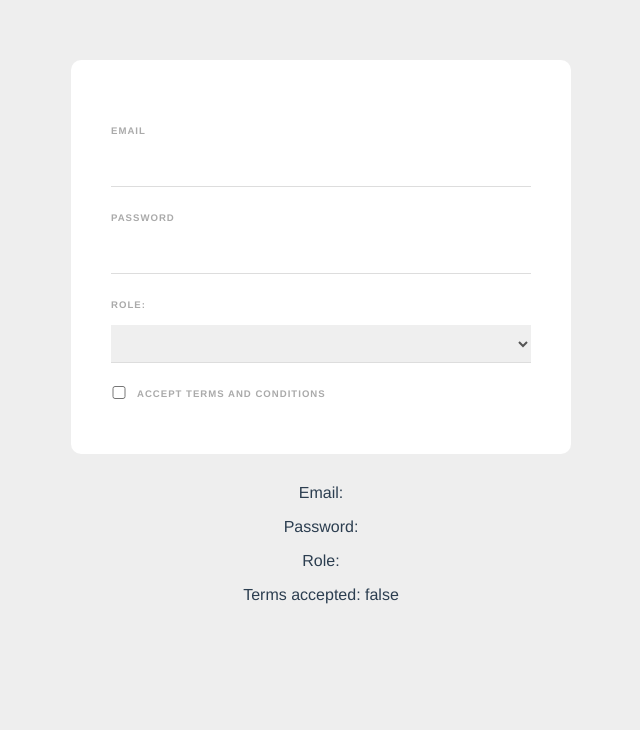
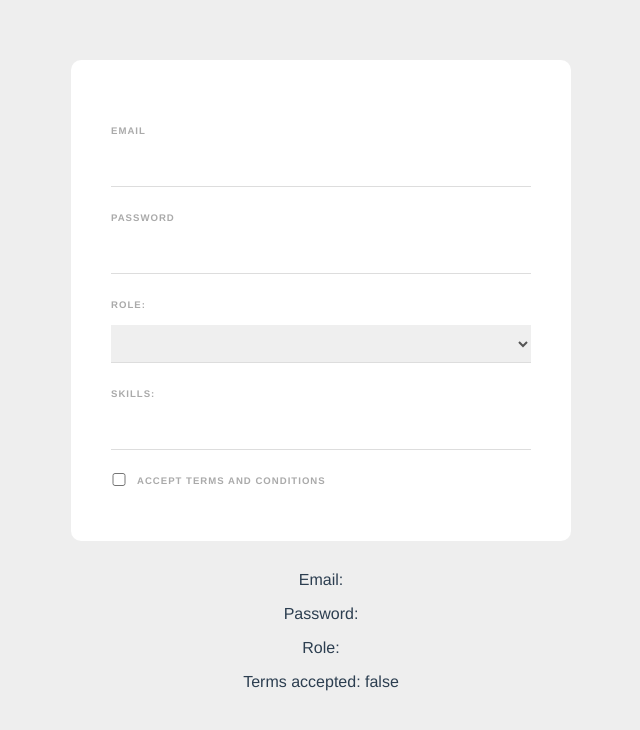
Before and after one commit to hekla00/Web-form, a Vue app: page / in a window 1280 px wide. Shown: the top 730 px of the page, without its empty margins (319-959 px from the left). Built offline with nearby package versions, Linux system fonts and the light colour scheme.

Commit message:
Lesson 42: Keyboard Events & Modifiers

```diff
--- a/src/components/Signupform.vue
+++ b/src/components/Signupform.vue
@@ -10,6 +10,11 @@
       <option value="developer">Web Developer</option>
       <option value="designer">Web Designer</option>
     </select>
+
+    <label>Skills:</label>
+    <input type="text" v-model="tempSkill" @keyup.alt="addSkill" />
+    <div :key="skill" v-for="skill in skills" class="skill">{{ skill }}</div>
+
     <!-- first way of doing checkboxes: using a single checkbox and boolean for whether it has been checked or not -->
     <div class="terms">
       <input type="checkbox" v-model="terms" required />
@@ -44,8 +49,21 @@ export default {
       password: "",
       role: "",
       terms: false,
-      name: [],
+      //   name: [],
+      tempSkill: "",
+      skills: [],
     };
+  },
+  methods: {
+    addSkill(e) {
+      if (e.key === "," && this.tempSkill) {
+        //   this if statement is done to avoid having duplicate values
+        if (!this.skill.includes(this.tempSkill)) {
+          this.skills.push(this.tempSkill);
+          this.tempSkill = "";
+        }
+      }
+    },
   },
 };
 </script>
```
